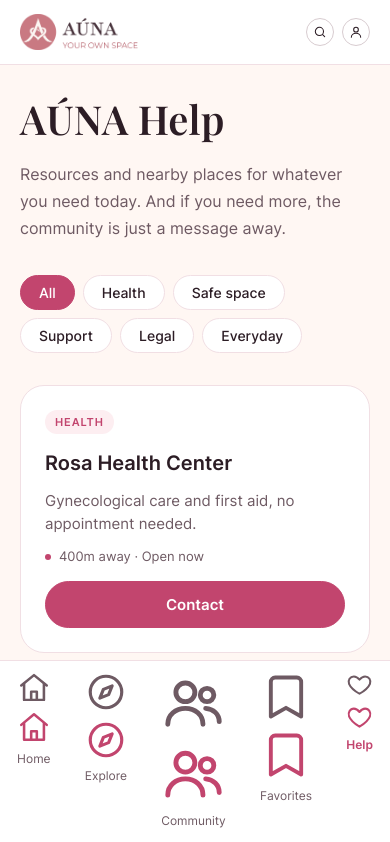
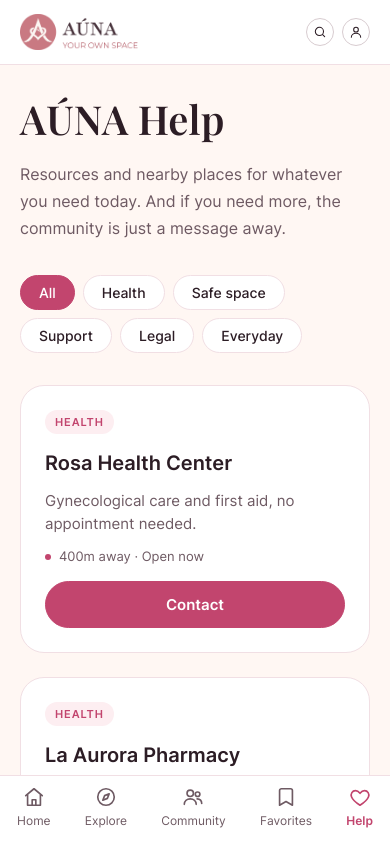
Before and after one commit to sofiasierra207-glitch/AUNA-REACT, a React (Vite) app in the folder AUNA/: page /help in a window 390 px wide. Shown: the top 842 px of the page. Built offline with nearby package versions, Linux system fonts and the light colour scheme; no server answers; the database is empty.

Commit message:
style: show pink icon on the current page

```diff
--- a/AUNA/src/components/bottomnav/BottomNav.css
+++ b/AUNA/src/components/bottomnav/BottomNav.css
@@ -33,30 +33,39 @@
         padding: 10px 0 14px;
     }
 
-    /* Cada link con un punto arriba y el texto abajo */
+    /* Cada link con su ícono arriba y el texto abajo */
     .bottom-link {
         display: flex;
         flex-direction: column;
         align-items: center;
-        gap: 6px;
+        gap: 4px;
         color: var(--text);
         text-decoration: none;
         font-size: 12px;
     }
 
-    .bottom-link .dot {
-        width: 5px;
-        height: 5px;
-        background-color: var(--accent-bg);
+    /* Íconos del mismo tamaño; el rosado está oculto al inicio */
+    .bottom-icon,
+    .bottom-icon-active {
+        width: 22px;
+        height: 22px;
     }
 
-    /* Página actual en rosado */
+    .bottom-icon-active {
+        display: none;
+    }
+
+    /* Página actual en rosado: se cambia el ícono gris por el rosado */
     .bottom-link.active {
         color: var(--accent);
         font-weight: 600;
     }
 
-    .bottom-link.active .dot {
-        background-color: var(--accent);
+    .bottom-link.active .bottom-icon {
+        display: none;
+    }
+
+    .bottom-link.active .bottom-icon-active {
+        display: block;
     }
 }
```
